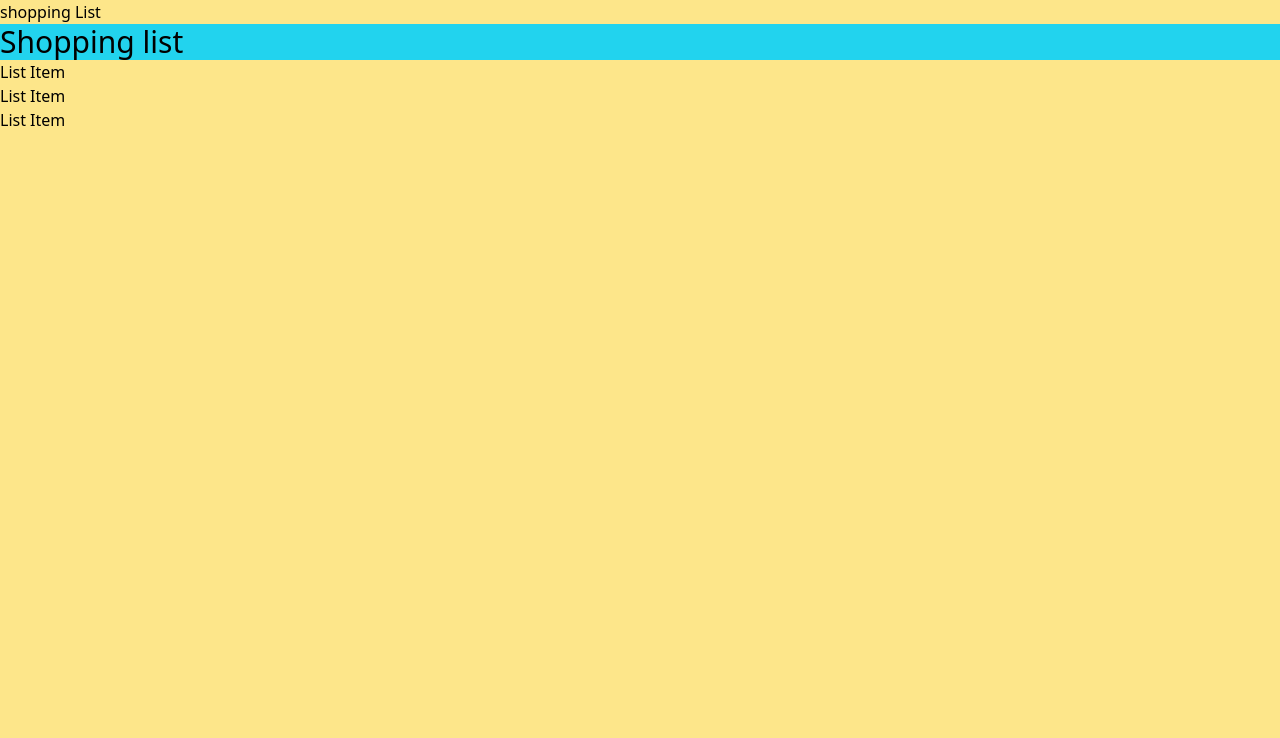
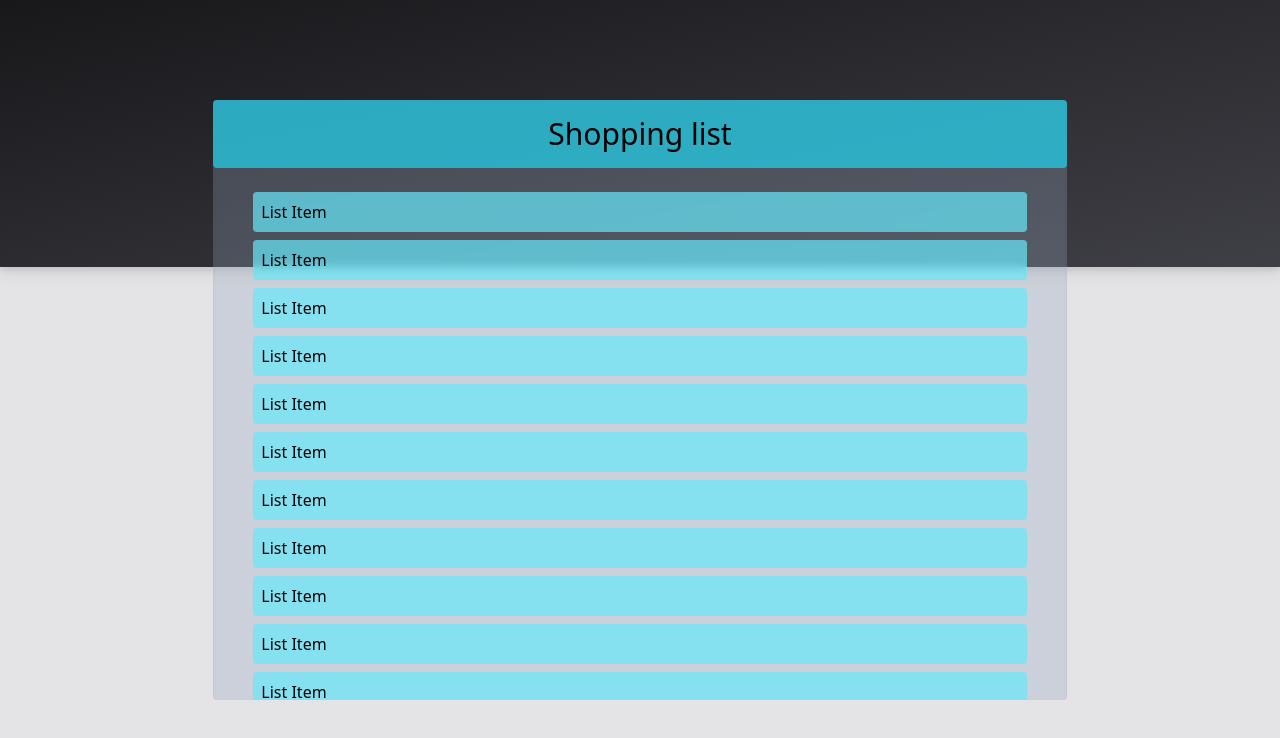
Before and after one commit to ecmCode/shopping-list, a React app: page / in a window 1280 px wide. Shown: the top 738 px of the page. Built offline with nearby package versions, Linux system fonts and the light colour scheme; the HTML template or start-up script is replaced by a standard one.

Commit message:
add UI and structures

```diff
--- a/src/App.jsx
+++ b/src/App.jsx
@@ -5,7 +5,6 @@ function App() {
   return (
     <>
       <Background>
-        shopping List
         <List/>
       </Background>
     </>
--- a/src/components/Background.jsx
+++ b/src/components/Background.jsx
@@ -3,6 +3,7 @@ import style from "./Background.module.css"
 const Background = ({children}) => {
     return (
         <div className={style.background}>
+            <div className={style.banner}></div>
             {children}
         </div>
     );
--- a/src/components/Background.module.css
+++ b/src/components/Background.module.css
@@ -1,3 +1,6 @@
 .background{
-    @apply bg-amber-200 h-screen w-screen min-w-full min-h-full
+    @apply bg-zinc-200 h-screen w-screen min-w-full min-h-full relative z-0 flex justify-center items-center
 }
+.banner{
+    @apply bg-gradient-to-br from-zinc-900 to-zinc-700 absolute top-0 left-0 h-1/3 w-full -z-10 drop-shadow-lg
+}
--- a/src/components/List.jsx
+++ b/src/components/List.jsx
@@ -2,13 +2,24 @@ import ListItem from "./ListItem";
 import style from "./List.module.css"
 const List = () => {
     return (
-        <div>
+        <div className={style.list}>
             <div className={style.title}>
                 Shopping list
             </div>
-            <ListItem />
-            <ListItem />
-            <ListItem />
+            <div className={style.listItems}>
+                <ListItem />
+                <ListItem />
+                <ListItem />
+                <ListItem />
+                <ListItem />
+                <ListItem />
+                <ListItem />
+                <ListItem />
+                <ListItem />
+                <ListItem />
+                <ListItem />
+            </div>
+
         </div>
      );
 }
--- a/src/components/List.module.css
+++ b/src/components/List.module.css
@@ -1,3 +1,17 @@
+.list{
+    @apply z-10 rounded bg-slate-400/30 shadow-inner w-2/3 h-3/4 flex flex-col justify-start
+}
 .title{
-    @apply text-3xl bg-cyan-400
+    @apply text-3xl bg-cyan-400/70 text-center py-4 rounded
 }
+
+.listItems{
+    @apply h-full overflow-y-scroll flex flex-col gap-2 py-6 px-10
+}
+
+.listItems::-webkit-scrollbar{
+    @apply w-2 bg-none
+}
+.listItems::-webkit-scrollbar-thumb{
+    @apply bg-cyan-400 rounded
+}
--- a/src/components/ListItem.jsx
+++ b/src/components/ListItem.jsx
@@ -3,7 +3,7 @@ import style from "./ListItem.module.css"
 
 const ListItem = () => {
     return (
-        <div>
+        <div className={style.listItem}>
             List Item
         </div>
     );
--- a/src/components/ListItem.module.css
+++ b/src/components/ListItem.module.css
@@ -0,0 +1,3 @@
+.listItem{
+    @apply p-2 bg-cyan-300/70 backdrop-blur-sm rounded
+}
```
